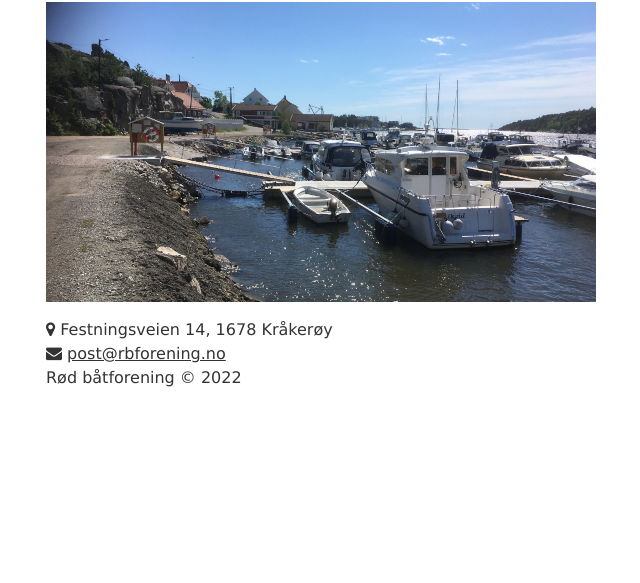
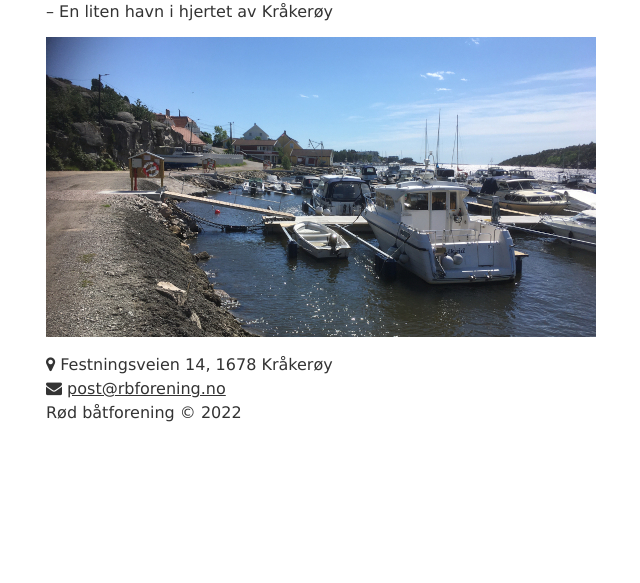
Before and after one commit to rbforening/rbforening.no, a plain HTML site: page index.html in a window 1280 px wide. Shown: the part 217-800 px from the top of the page, without its empty margins (319-959 px from the left). Drawn offline with Linux system fonts and the light colour scheme.

Commit message:
New version

```diff
--- a/index.html
+++ b/index.html
@@ -13,8 +13,8 @@ font-family: verdana, sans-serif;
 font-size: 16px;
 color: #333;
 }
-header, article, footer {
-width: 550px;
+header, article, footer, #blurb {
+max-width: 550px;
 margin: 1em auto;
 clear: both;
 }
@@ -23,20 +23,14 @@ display: block;
 float: left;
 margin-bottom: 1em;
 }
-header div {
-font-size: 1em;
-margin-top: 84px;
-display: block;
-float: right;
-}
 article {
-background-image: url('havna.jpg');
+background-image: url('/havna.jpg');
 height: 300px;
 margin: 1em auto;
+background-position: 50% 0;
 }
 header a {
 display: block;
-position: relative;
 width: 240px;
 background-color: #080;
 border: solid 3px #0a0;
@@ -56,9 +50,9 @@ line-height: 1.5em;
 <body>
   <header>
     <a href="https://www.havneweb.no/rod-bf/?mod=startsiden">Klikk her for Rød Båtforening på Havneweb</a>
-    <img alt="Rød båtforening" src="logo.png" />
-    <div> – En liten havn i hjertet av Kråkerøy</div>
+    <img alt="Rød båtforening" src="/logo.png" />
   </header>
+  <div id="blurb"> – En liten havn i hjertet av Kråkerøy</div>
   <article></article>
   <footer><i class="fa fa-map-marker"></i> Festningsveien 14, 1678 Kråkerøy<br /><i class="fa fa-envelope"></i> <a href="mailto:post@rbforening.no">post@rbforening.no</a><br />Rød båtforening &copy; 2022</footer>
 </body>
```
